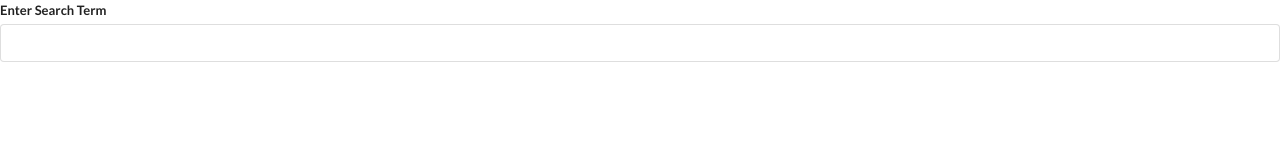
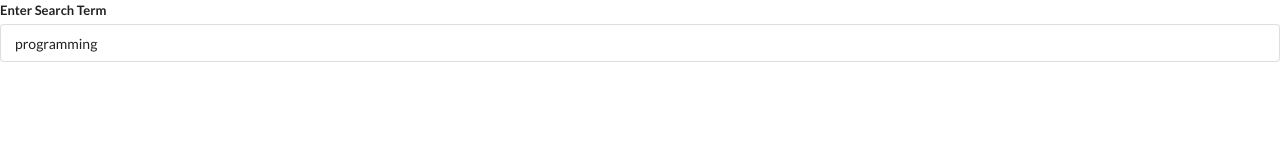
Before and after one commit to wilsonmike/reactprojects, a React (Create React App) app in the folder widgets/widgets/: page / in a window 1280 px wide. Shown: the top 160 px of the page. Built offline with nearby package versions, Linux system fonts and the light colour scheme; no server answers.

Commit message:
adding initial search term

```diff
--- a/widgets/widgets/src/components/Search.js
+++ b/widgets/widgets/src/components/Search.js
@@ -2,13 +2,16 @@ import axios from "axios";
 import React, { useState, useEffect } from "react";
 
 const Search = () => {
-  const [term, setTerm] = useState('');
+  const [term, setTerm] = useState('programming');
+  const [results, setResults] = useState([]);
+
+  console.log(results);
 
   console.log('run every render');
 
   useEffect(() => {
     const search = async () => {
-      await axios.get('https://en.wikipedia.org/w/api.php', {
+      const {data} = await axios.get('https://en.wikipedia.org/w/api.php', {
         params: {
           action: 'query',
           list: 'search',
@@ -17,9 +20,9 @@ const Search = () => {
           srsearch: term
         }
       });
+      setResults(data);
     }
-
-    search();
+      search();
   }, [term])
 
   return (
```
